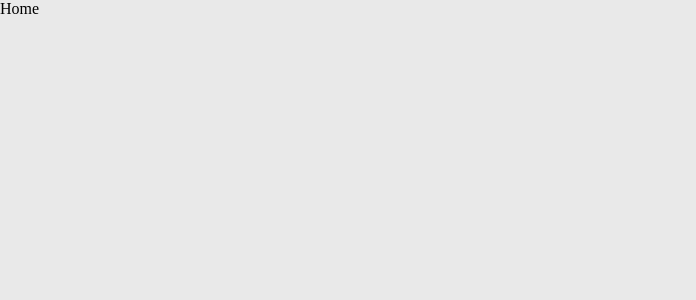
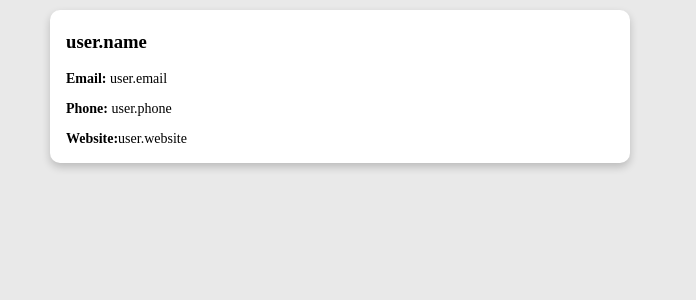
Before and after one commit to CameronWarburton/React-Practise-Project, a React (Create React App) app: page / in a window 1280 px wide. Shown: the top 300 px of the page, without its empty margins (0-696 px from the left). Built offline with nearby package versions, Linux system fonts and the light colour scheme.

Commit message:
Made a start on home

```diff
--- a/src/pages/Home.jsx
+++ b/src/pages/Home.jsx
@@ -1,9 +1,29 @@
-import React from 'react'
+import React from "react";
 
 export default function Home() {
   return (
-    <div>
-        Home
+    <div className="container">
+      <div className="row">
+        <div className="user-list">
+          <div className="user">
+            <div className="user-card">
+              <div className="user-card__container">
+                <h3>user.name</h3>
+                <p>
+                  <b>Email:</b> user.email
+                </p>
+                <p>
+                  <b>Phone:</b> user.phone
+                </p>
+                <p>
+                  <b>Website:</b>
+                  user.website
+                </p>
+              </div>
+            </div>
+          </div>
+        </div>
+      </div>
     </div>
-  )
+  );
 }
```
